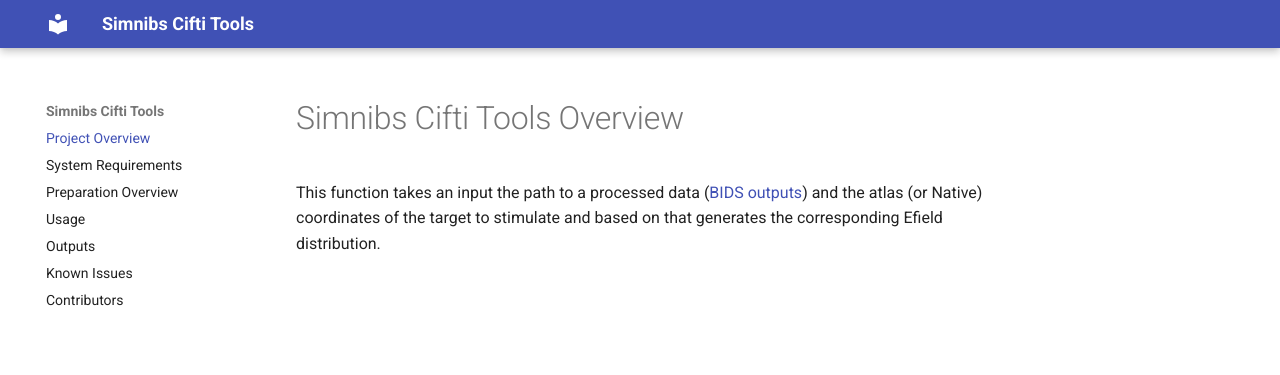
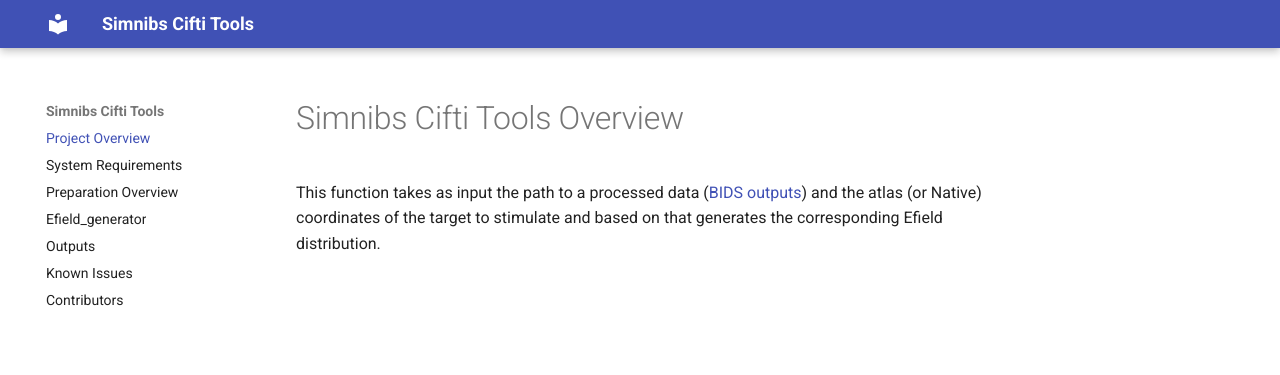
Before and after one commit to DCAN-Labs/simnibs_cifti_tools_RTD2, an MkDocs documentation site: the page built from docs/project_overview.md, in a window 1280 px wide. Shown: the top 375 px of the page. Built offline with MkDocs 1.6.1 and Material for MkDocs 9.7.7, drawn with Linux system fonts in a browser that asks for light colours; old or Windows-style settings are respelled for this version of MkDocs.

Commit message:
changed usage to Efield_generator

```diff
--- a/docs/project_overview.md
+++ b/docs/project_overview.md
@@ -1,3 +1,3 @@
 # Simnibs Cifti Tools Overview
 
-This function takes an input the path to a processed data ([BIDS outputs](https://bids.neuroimaging.io)) and the atlas (or Native) coordinates of the target to stimulate and based on that generates the corresponding Efield distribution.
+This function takes as input the path to a processed data ([BIDS outputs](https://bids.neuroimaging.io)) and the atlas (or Native) coordinates of the target to stimulate and based on that generates the corresponding Efield distribution.
--- a/mkdocs.yml
+++ b/mkdocs.yml
@@ -6,7 +6,7 @@ pages:
 - Project Overview: project_overview.md
 - System Requirements: system_requirements.md
 - Preparation Overview: prep_overview.md
-- Usage: usage.md
+- Efield_generator: Efield_generator.md
 - Outputs: outputs.md
 - Known Issues: known_issues.md
 - Contributors: contributors.md
```
Also changed, not shown: docs/Efield_generator.md (renamed from docs/usage.md).
